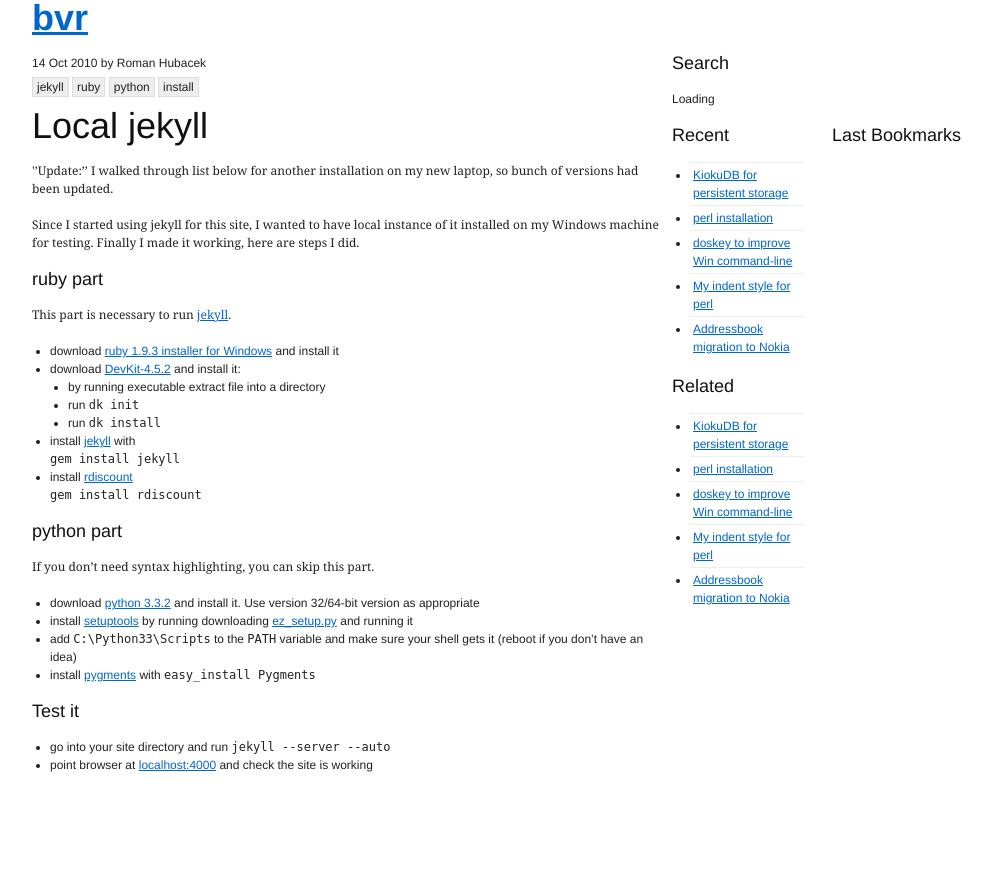
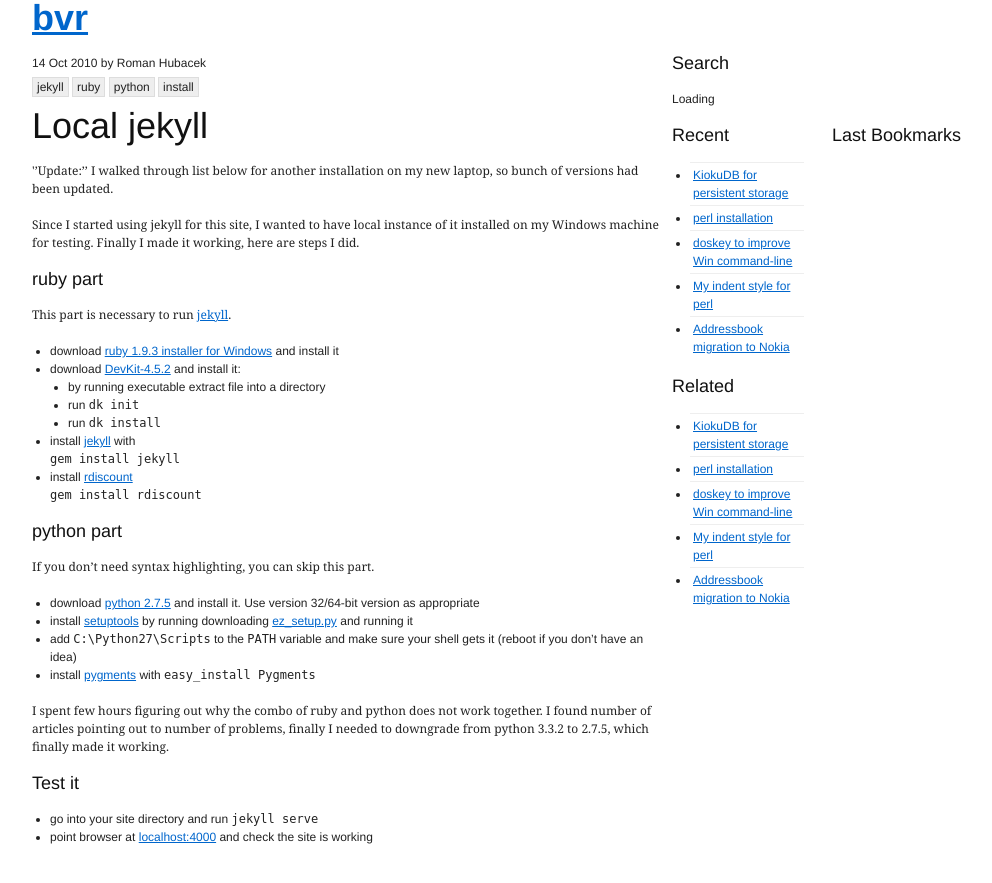
Before and after one commit to bvr/bvr.github.io, a Jekyll site: the page built from _posts/2010-10-14-local-jekyll.md, in a window 1280 px wide. Shown: the top 883 px of the page, without its empty margins (133-1125 px from the left). Built offline with Jekyll 4.4.1, drawn with Linux system fonts in a browser that asks for light colours; Markdown is read by kramdown in place of the engine named in the settings; comment, search, counter and statistics services are not loaded.

Commit message:
Minor updates per latest installation of jekyll

```diff
--- a/_posts/2010-10-14-local-jekyll.md
+++ b/_posts/2010-10-14-local-jekyll.md
@@ -32,13 +32,17 @@ This part is necessary to run [jekyll](http://jekyllrb.com/).
 
 If you don't need syntax highlighting, you can skip this part.
 
- - download [python 3.3.2](http://www.python.org/download/) and install it. Use version 32/64-bit version as appropriate
+ - download [python 2.7.5](http://www.python.org/download/) and install it. Use version 32/64-bit version as appropriate
  - install [setuptools](https://pypi.python.org/pypi/setuptools/1.1.6) by running downloading [ez_setup.py](https://bitbucket.org/pypa/setuptools/raw/bootstrap/ez_setup.py) and running it
- - add `C:\Python33\Scripts` to the `PATH` variable and make sure your shell gets it (reboot if you don't have an idea)
+ - add `C:\Python27\Scripts` to the `PATH` variable and make sure your shell gets it (reboot if you don't have an idea)
  - install [pygments](http://pygments.org/) with
     `easy_install Pygments`
 
+I spent few hours figuring out why the combo of ruby and python does not work together. I found
+number of articles pointing out to number of problems, finally I needed to downgrade from python
+3.3.2 to 2.7.5, which finally made it working.
+
 ### Test it
 
- - go into your site directory and run `jekyll --server --auto`
+ - go into your site directory and run `jekyll serve`
  - point browser at [localhost:4000](http://localhost:4000) and check the site is working
--- a/css/syntax.css
+++ b/css/syntax.css
@@ -1,10 +1,11 @@
 /* Font sizing */
 .highlight {
     font-size: 12px;
-    font-family: "Dejavu Sans Mono",Monaco, "Courier New", monospace;
+    font-family: "Consolas","Dejavu Sans Mono", Monaco, "Courier New", monospace;
     margin-bottom:2em;
     background: #fafafa;
 }
+.highlight  { background: #ffffff; }
 .highlight .c { color: #999988; font-style: italic } /* Comment */
 .highlight .err { color: #a61717; background-color: #e3d2d2 } /* Error */
 .highlight .k { font-weight: bold } /* Keyword */
```
